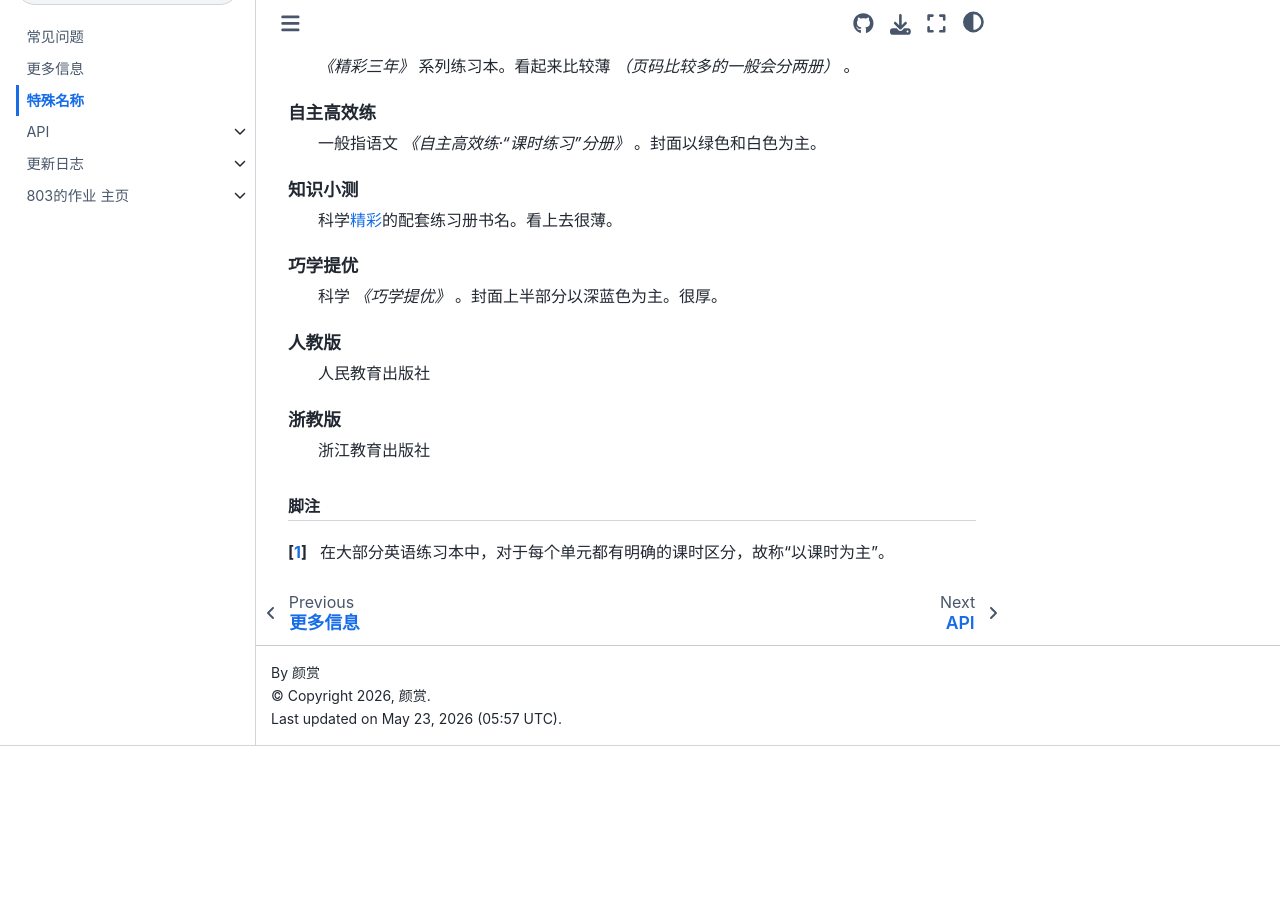
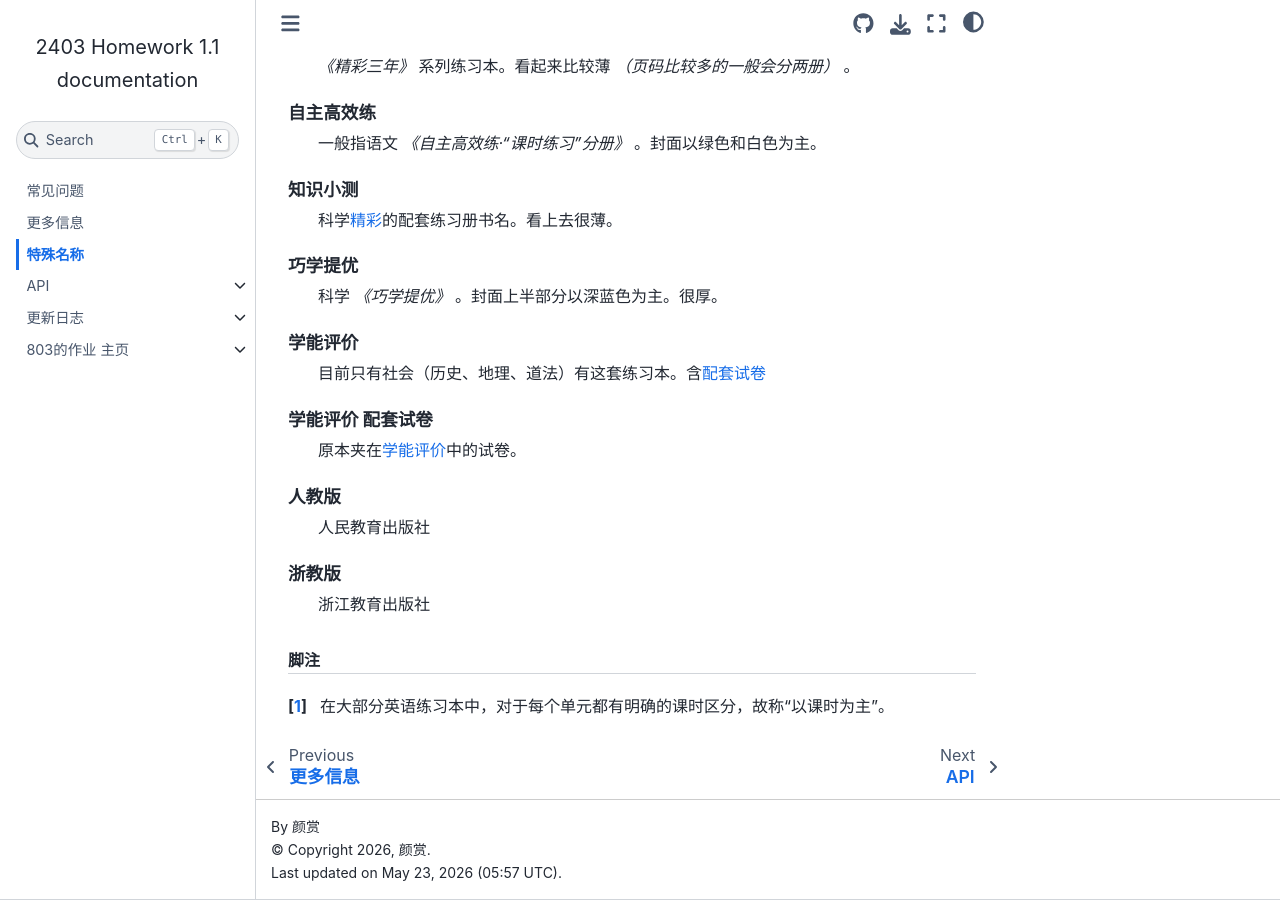
Before and after one commit to Sail-in-1024/2403-Homework, a Sphinx documentation site: the page built from docs/source/glossary.rst, in a window 1280 px wide and 900 px high, scrolled down 1535 px. Built offline with Sphinx 7.4.7 and the Sphinx Book theme 1.1.4, drawn with Linux system fonts in a browser that asks for light colours; before the commit the page ends 2281 px from its top, so only the background shows below that.

Commit message:
更新 glossary.rst

```diff
--- a/docs/source/glossary.rst
+++ b/docs/source/glossary.rst
@@ -77,6 +77,12 @@
    巧学提优
       科学 :title-reference:`《巧学提优》` 。封面上半部分以深蓝色为主。很厚。
 
+   学能评价
+      目前只有社会（历史、地理、道法）有这套练习本。含\ :term:`配套试卷 <学能评价 配套试卷>`
+
+   学能评价 配套试卷
+      原本夹在\ :term:`学能评价`\ 中的试卷。
+
    人教版
       人民教育出版社
 
```
